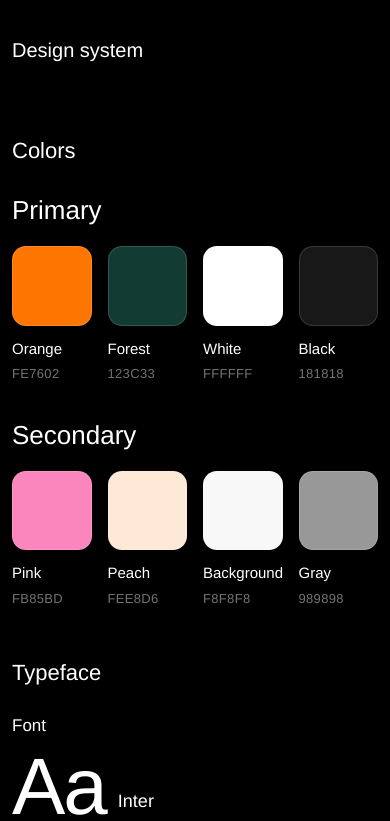
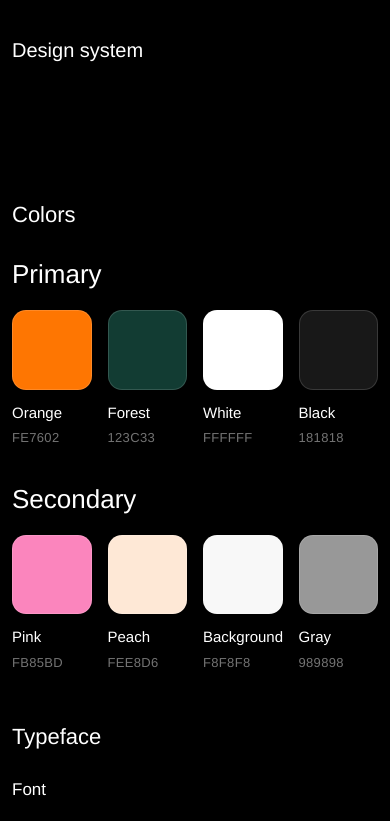
Before and after one commit to esmew0301-debug/portfolio-web, a Next.js app: page /playground/vegan-kitchen in a window 390 px wide. Shown: the part 9620-10441 px from the top of the page. Built offline with nearby package versions, Linux system fonts and the light colour scheme.

Commit message:
Vegan Kitchen: design system board centred between its title and Final design
Co-Authored-By: Claude Opus 5.5 <noreply@anthropic.com>

```diff
--- a/app/playground/vegan-kitchen/page.tsx
+++ b/app/playground/vegan-kitchen/page.tsx
@@ -527,13 +527,14 @@ export default function ValsVeganKitchen() {
       {/* DESIGN SYSTEM */}
       <section className="mt-36 md:mt-52">
         <Row title={<L en="Design system" zh="设计规范" />} />
-        <Reveal className="mt-12 px-3 md:mt-16">
+        {/* equal space above and below, so the board sits midway between its title and Final design */}
+        <Reveal className="mt-28 px-3 md:mt-40">
           <VeganDesignSystem dark />
         </Reveal>
       </section>
 
       {/* FINAL DESIGN: two or three screens per panel, the note beside it */}
-      <section className="mt-36 flex flex-col gap-16 md:mt-52 md:gap-20">
+      <section className="mt-28 flex flex-col gap-16 md:mt-40 md:gap-20">
         <Row title={<L en="Final design" zh="最终设计" />} />
         {FINAL.map((part) => (
           <div key={part.en} className="flex flex-col gap-10">
```
